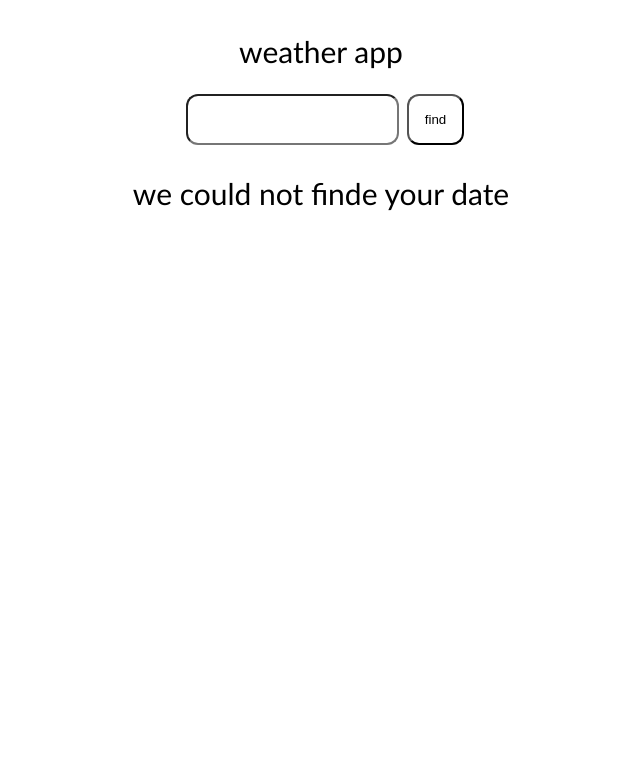
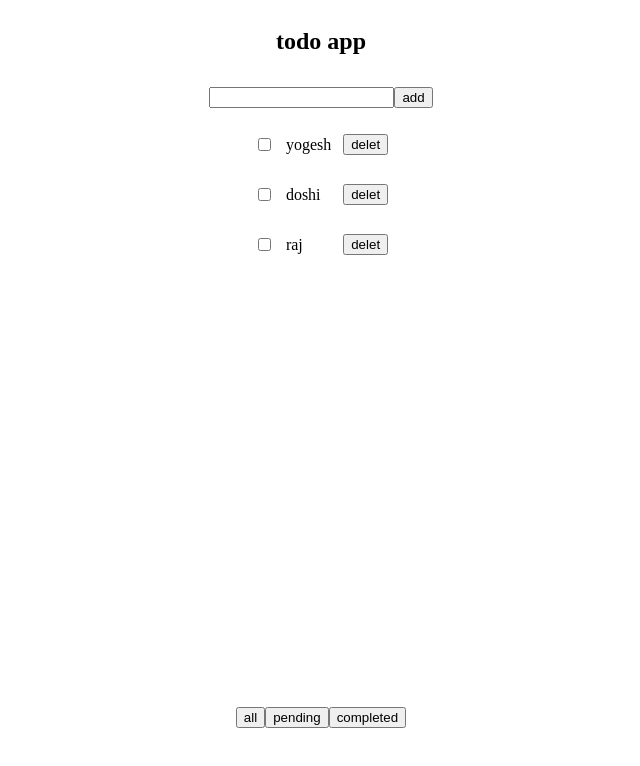
Before and after one commit to special-char/fs-b8, a React app: page / in a window 1280 px wide. Shown: the top 766 px of the page, without its empty margins (319-959 px from the left). Built offline with nearby package versions, Linux system fonts and the light colour scheme; data requests are answered from the project's data file.

Commit message:
weather and todo done

```diff
--- a/db.json
+++ b/db.json
@@ -1,6 +1,22 @@
 {
-  "todol": [],
-  "weather":[
+  "todol": [
+    {
+      "text": "yogesh",
+      "isdone": false,
+      "id": 1
+    },
+    {
+      "text": "doshi",
+      "isdone": false,
+      "id": 2
+    },
+    {
+      "text": "raj",
+      "isdone": false,
+      "id": 3
+    }
+  ],
+  "weather": [
     {
       "id": 1,
       "Cname": "ahemdabad",
--- a/src/components/todo/App1.jsx
+++ b/src/components/todo/App1.jsx
@@ -1,4 +1,5 @@
 import React, { Component, createRef } from 'react'
+import './gl.css'
 
 export default class App1 extends Component {
   constructor(props) {
@@ -10,7 +11,7 @@ export default class App1 extends Component {
     }
   }
 
-  async componentDidMount() {
+  componentDidMount() {
     this.mainl('all')
   }
 
@@ -94,7 +95,6 @@ export default class App1 extends Component {
   }
 
   render() {
-    console.log(this.state.todol)
     return (
       <div className="mainC">
         <h2>todo app</h2>
@@ -103,16 +103,20 @@ export default class App1 extends Component {
           <button type="submit">add</button>
         </form>
 
-        <div className="log">
+        <div>
           {this.state.todol.map(x => (
-            <div>
+            <div key={x.id} className="log">
               <input
                 type="checkbox"
                 onChange={() => this.check(x)}
                 checked={x.isdone}
               />
-              <p>{x.text}</p>
-              <button type="button" onClick={() => this.deleth(x)}>
+              <p className="ptag">{x.text}</p>
+              <button
+                type="button"
+                className="btn"
+                onClick={() => this.deleth(x)}
+              >
                 delet
               </button>
             </div>
--- a/src/components/todo/gl.css
+++ b/src/components/todo/gl.css
@@ -0,0 +1,21 @@
+.mainC {
+    height: 90vh;
+
+    @apply flex flex-col gap-3 items-center overflow-scroll
+}
+
+.log {
+    @apply overflow-scroll flex justify-center items-center gap-3
+}
+
+.ptag {
+    @apply flex-grow
+}
+
+.btn {
+    @apply h-fit
+}
+
+.filters {
+    @apply mt-auto
+}
--- a/src/index.jsx
+++ b/src/index.jsx
@@ -1,7 +1,7 @@
 import React, { Component } from 'react'
 import { createRoot } from 'react-dom/client'
-import App from '././components/weather/App'
+import App1 from '././components/todo/App1'
 
 const container = document.getElementById('root')
 const root = createRoot(container)
-root.render(<App />)
+root.render(<App1 />)
```
Lines whose indentation alone changed are shown as unchanged.
